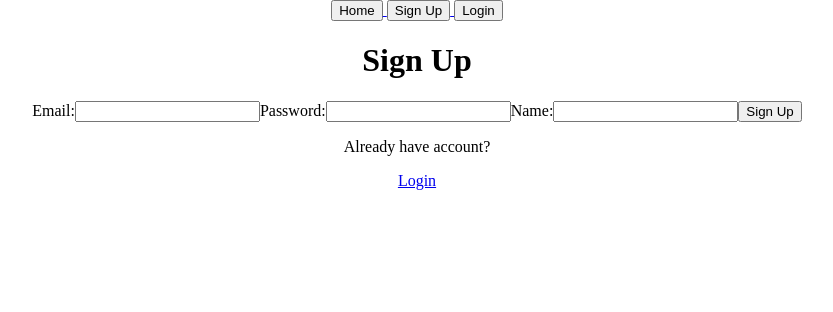
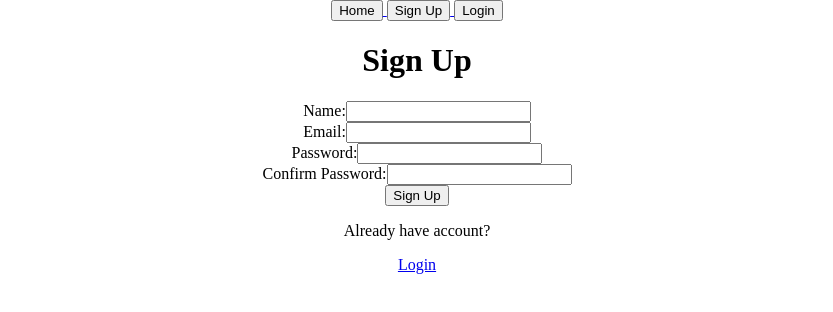
Before and after one commit to daianeReina/iron-plants-app-frontend, a React (Create React App) app: page /signup in a window 1280 px wide. Shown: the top 312 px of the page, without its empty margins (223-1056 px from the left). Built offline with nearby package versions, Linux system fonts and the light colour scheme; no server answers.

Commit message:
Feat:including the password confirmation

```diff
--- a/src/pages/SignupPage/SignupPage.jsx
+++ b/src/pages/SignupPage/SignupPage.jsx
@@ -6,6 +6,7 @@ import authService from "../../services/auth.service";
 function SignupPage() {
   const [email, setEmail] = useState("");
   const [password, setPassword] = useState("");
+  const [confirmPassword, setConfirmPassword] = useState("");
   const [name, setName] = useState("");
   const [errorMessage, setErrorMessage] = useState(undefined);
 
@@ -14,11 +15,12 @@ function SignupPage() {
   const handleEmail = (e) => setEmail(e.target.value);
   const handlePassword = (e) => setPassword(e.target.value);
   const handleName = (e) => setName(e.target.value);
+  const handleConfirmPassword = (e) => setConfirmPassword(e.target.value);
 
   const handleSignupSubmit = (e) => {
     e.preventDefault();
     // Create an object representing the request body
-    const requestBody = { email, password, name };
+    const requestBody = { email, password, name, confirmPassword };
 
     // Send a request to the server using axios
     /*
@@ -50,8 +52,13 @@ function SignupPage() {
       <h1>Sign Up</h1>
 
       <form onSubmit={handleSignupSubmit}>
+        <label>Name:</label>
+        <input type="text" name="name" value={name} onChange={handleName} />
+        <br />
+
         <label>Email:</label>
         <input type="email" name="email" value={email} onChange={handleEmail} />
+        <br />
 
         <label>Password:</label>
         <input
@@ -60,9 +67,16 @@ function SignupPage() {
           value={password}
           onChange={handlePassword}
         />
+        <br />
 
-        <label>Name:</label>
-        <input type="text" name="name" value={name} onChange={handleName} />
+        <label> Confirm Password:</label>
+        <input
+          type="password"
+          name="confirmPassword"
+          value={confirmPassword}
+          onChange={handleConfirmPassword}
+        />
+        <br />
 
         <button type="submit">Sign Up</button>
       </form>
--- a/src/services/auth.service.js
+++ b/src/services/auth.service.js
@@ -3,7 +3,7 @@ import axios from "axios";
 class AuthService {
   constructor() {
     this.api = axios.create({
-      baseURL: process.env.REACT_APP_SERVER_URL || "http://localhost:5005",
+      baseURL: process.env.REACT_APP_SERVER_URL || "http://localhost:5006",
     });
 
     // Automatically set JWT token on the request headers for every request
```
